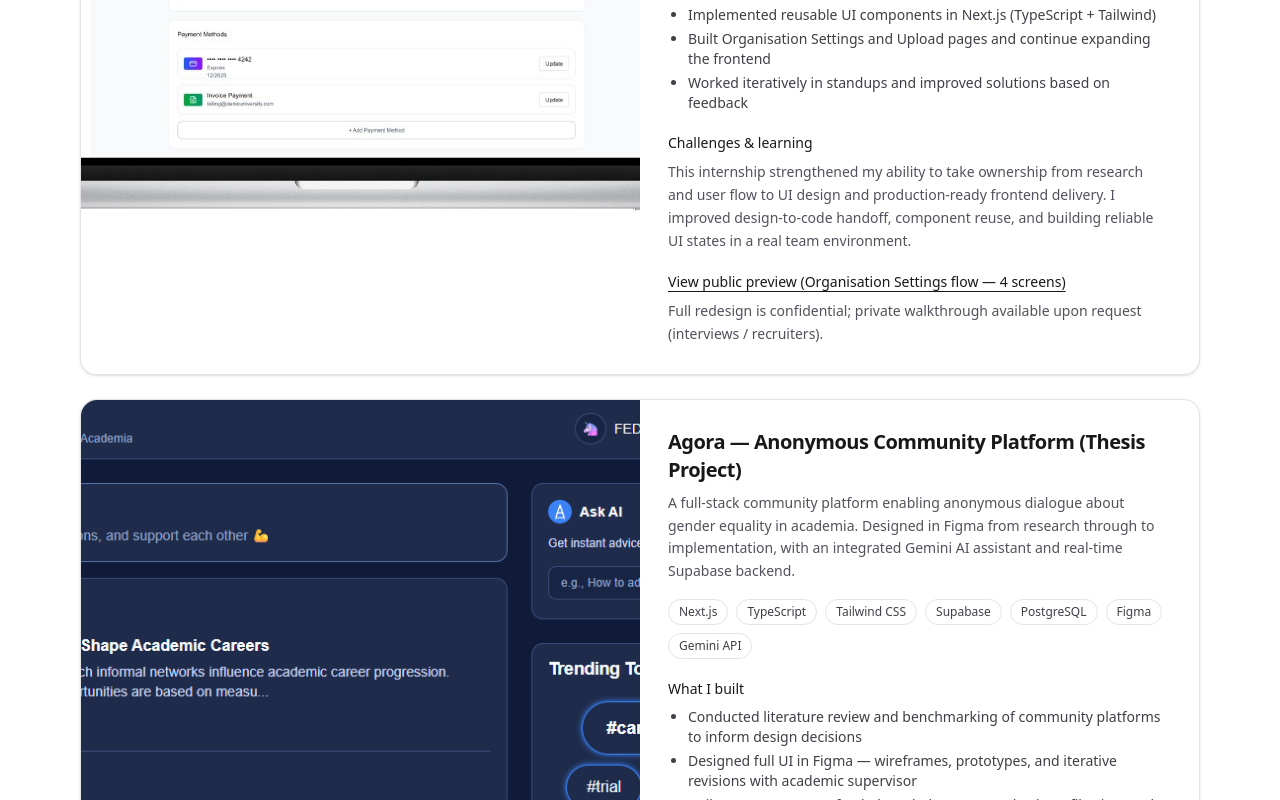
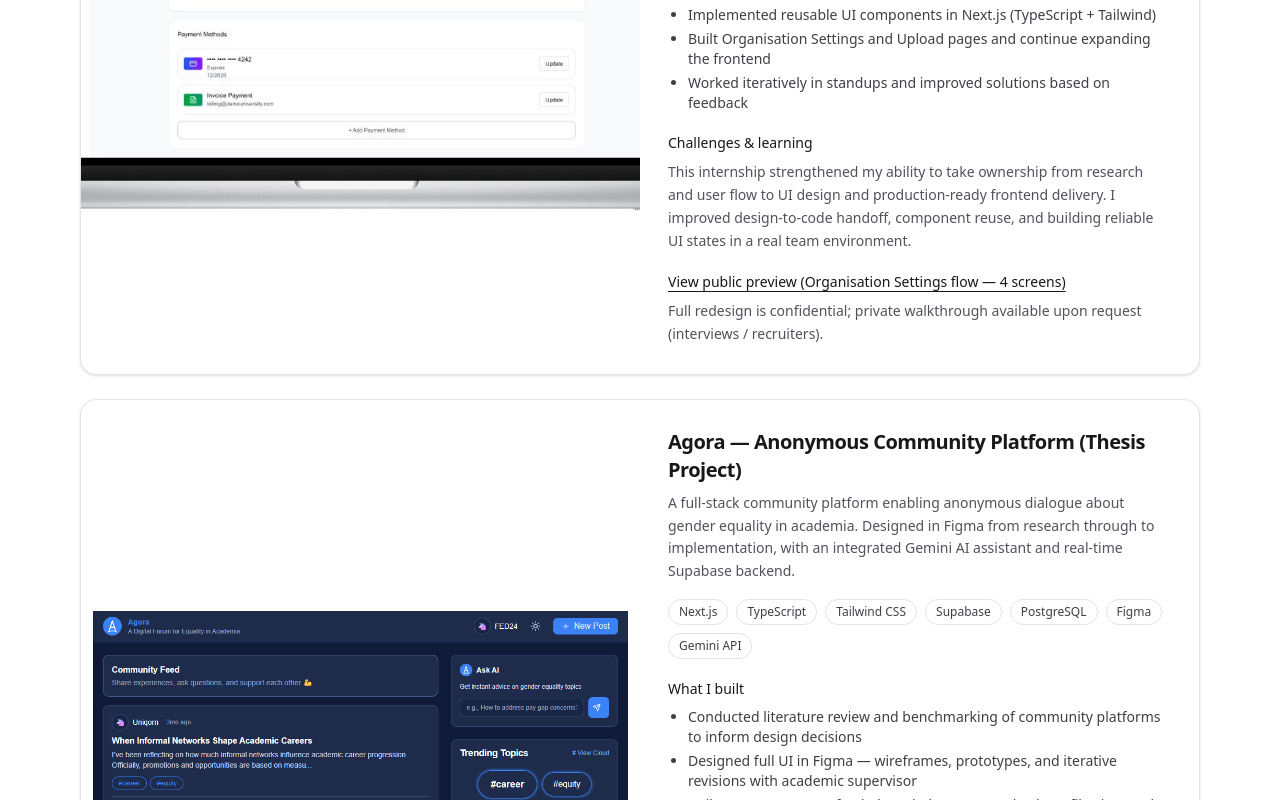
Before and after one commit to FBetulDemir/betul-portfolio, a Next.js app: page / in a window 1280 px wide. Shown: the part 2000-2800 px from the top of the page. Built offline with nearby package versions, Linux system fonts and the light colour scheme.

Commit message:
Update image position for "Agora" project and adjust placeholder height

```diff
--- a/app/components/Projects.tsx
+++ b/app/components/Projects.tsx
@@ -97,7 +97,7 @@ const projects: Project[] = [
     description:
       "A full-stack community platform enabling anonymous dialogue about gender equality in academia. Designed in Figma from research through to implementation, with an integrated Gemini AI assistant and real-time Supabase backend.",
     image: "/projects/agora.png",
-    imagePosition: "top",
+    imagePosition: "contain",
     tech: [
       "Next.js",
       "TypeScript",
@@ -245,7 +245,7 @@ export function Projects() {
             <div className="grid gap-0 md:grid-cols-2">
               {/* Image placeholder */}
 
-              <div className={`relative min-h-55 overflow-hidden rounded-t-2xl md:rounded-l-2xl md:rounded-tr-none ${p.imagePosition === "contain" ? "bg-white" : "bg-zinc-100"}`}>
+              <div className={`relative min-h-72 overflow-hidden rounded-t-2xl md:rounded-l-2xl md:rounded-tr-none ${p.imagePosition === "contain" ? "bg-white" : "bg-zinc-100"}`}>
                 <Image
                   src={p.image}
                   alt={`${p.title} preview`}
```
